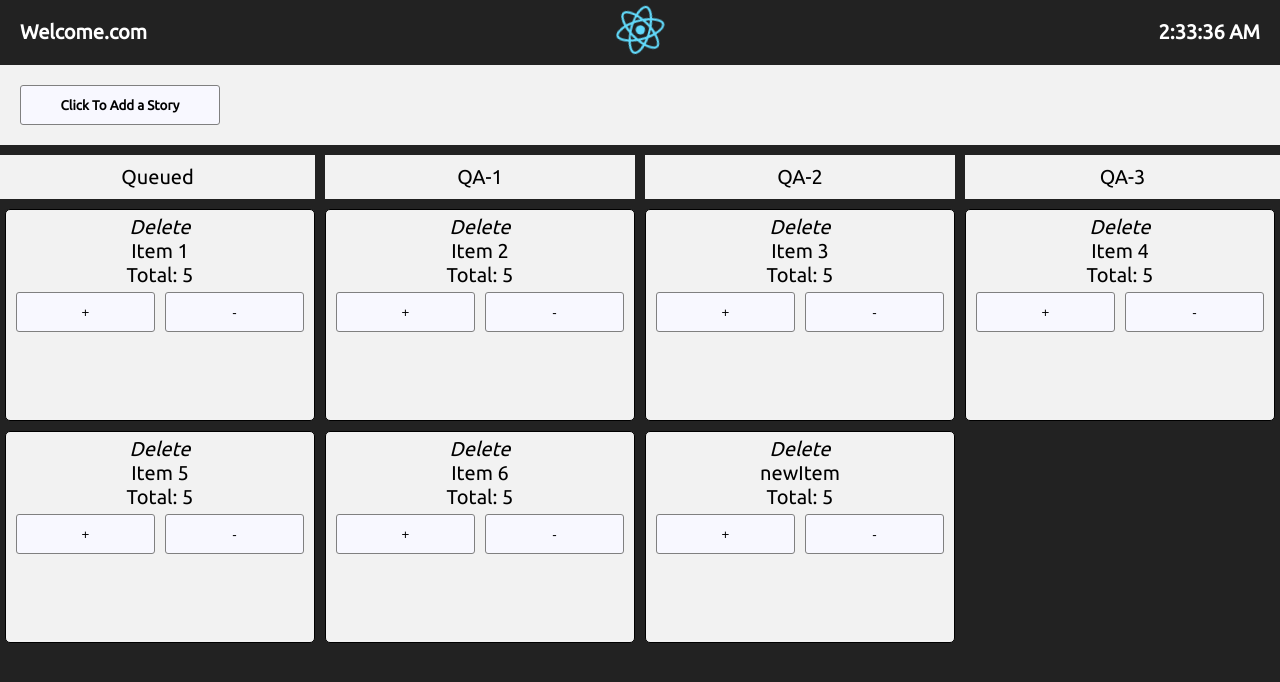
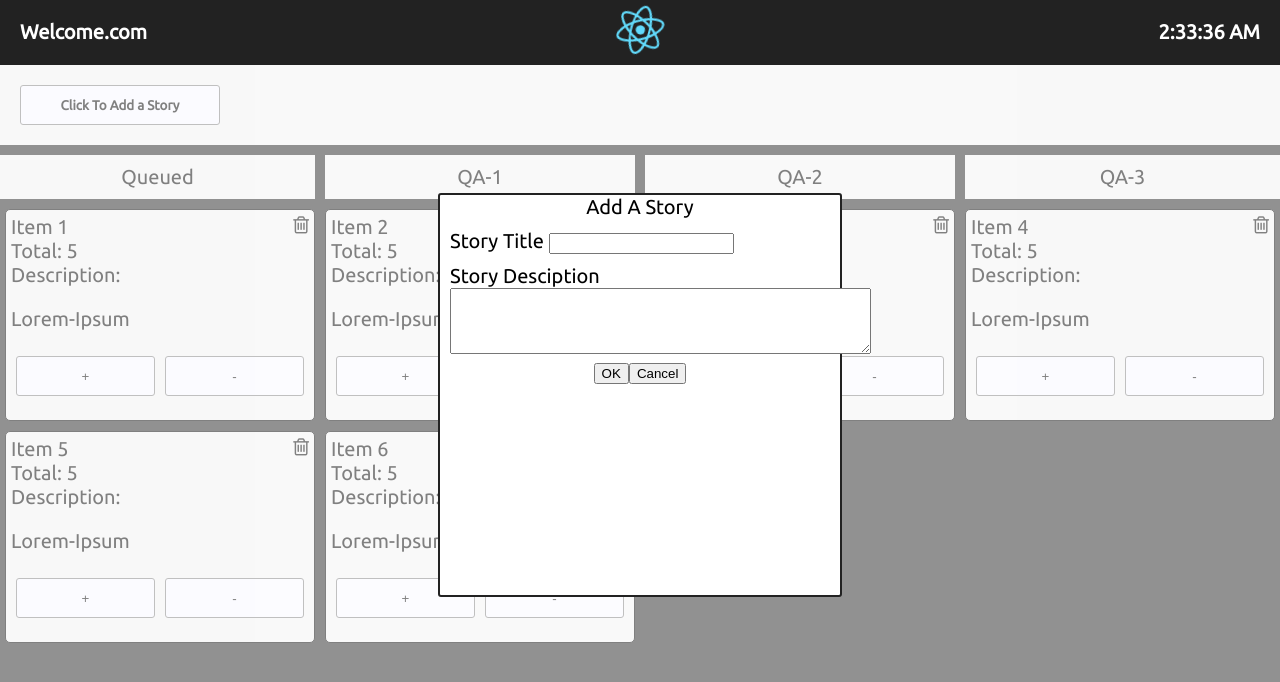
Before and after one commit to sjw787/env-grid-site, a React (Create React App) app: page / in a window 1280 px wide. Both pictures are taken after a click on the button "Click To Add a Story". Shown: the top 682 px of the page. Built offline with nearby package versions, Linux system fonts and the light colour scheme.

Commit message:
Added form to add custom cells.. now add a title and details!

```diff
--- a/package.json
+++ b/package.json
@@ -3,9 +3,11 @@
   "version": "0.1.0",
   "private": true,
   "dependencies": {
+    "font-awesome": "^4.7.0",
     "react": "^15.6.1",
     "react-absolute-grid": "^3.0.0",
     "react-dom": "^15.6.1",
+    "react-fontawesome": "^1.6.1",
     "react-grid-layout": "^0.14.7",
     "react-scripts": "1.0.10"
   },
--- a/src/App/App.css
+++ b/src/App/App.css
@@ -1,5 +1,6 @@
 html{
   background: #222;
+  overflow: hidden;
 }
 .App {
   text-align: center;
--- a/src/Clock/Clock.js
+++ b/src/Clock/Clock.js
@@ -4,7 +4,6 @@ class Clock extends Component{
   constructor(props){
     super(props);
     this.state = {date: new Date()};
-    console.log("props LOL", props);
   }
 
   componentDidMount() {
--- a/src/Grid/Grid.css
+++ b/src/Grid/Grid.css
@@ -41,6 +41,7 @@
   width: calc(25% - 22px);
   border: 1px solid black;
   border-radius: 5px;
+  text-align: left;
   display: inline-block;
   padding: 5px;
   margin: 5px;
@@ -48,11 +49,15 @@
 }
 
 .name{
-  display: block;
+  display: inline-block;
 }
 
 .total{
   display: block;
+}
+
+.name, .total{
+  display:
 }
 
 .addButton, .subButton{
@@ -95,7 +100,58 @@
   box-sizing: border-box;
 }
 
-i{
-  height:5px;
-  width:5px;
+.GridCell-icon{
+  float: right;
+  cursor: pointer;
 }
+
+.GridCell-icon:hover{
+  color: red;
+}
+
+#Grid-form-container{
+  width: 100%;
+  height: 100%;
+  background: rgba(255, 255, 255, 0.5);
+  z-index: 200;
+  position: fixed;
+}
+
+#Grid-form-content{
+  width: 400px;
+  height: 400px;
+  justify-content: center;
+  background: white;
+  color: black;
+  z-index: 300;
+  left: 0;
+  right: 0;
+  border: 2px solid #222;
+  border-radius: 3px;
+  margin: 10% auto;
+}
+#Form-inputs{
+  text-align: left;
+  margin: 5px 0 0 10px;
+}
+
+#Form-title, #Form-desc{
+  display: block;
+  margin-top: 10px;
+}
+
+#Form-cell-title, #Form-cell-desc{
+  margin-right: 5px;
+}
+
+#Grid-form-input, #Form-desc-input{
+  right: 10px;
+}
+
+#Grid-form-input, #Form-cell-title, #Form-cell-desc, #Form-desc-input{
+  display: inline-block;
+}
+
+#Grid-ok-button, #Grid-cancel-button{
+  display: inline-block;
+}
--- a/src/Grid/Grid.js
+++ b/src/Grid/Grid.js
@@ -1,52 +1,14 @@
 import './Grid.css'
-import React, { Component } from 'react';
+import React, { Component } from 'react'
 import GridCell from './GridCell'
 const items = [
-  {
-    name: "Item 1",
-    value: 5,
-    inc: 1,
-    dec: 1,
-    key: 1
-  },
-  {
-    name: "Item 2",
-    value: 5,
-    inc: 1,
-    dec: 1,
-    key: 2
-  },
-  {
-    name: "Item 3",
-    value: 5,
-    inc: 1,
-    dec: 1,
-    key: 3
-  },
-  {
-    name: "Item 4",
-    value: 5,
-    inc: 1,
-    dec: 1,
-    key: 4
-  },
-  {
-    name: "Item 5",
-    value: 5,
-    inc: 1,
-    dec: 1,
-    key: 5
-  },
-  {
-    name: "Item 6",
-    value: 5,
-    inc: 1,
-    dec: 1,
-    key: 6
-  }
+  {name: "Item 1", value: 5, desc: "Lorem-Ipsum", inc: 1, dec: 1, key: 1},
+  {name: "Item 2", value: 5, desc: "Lorem-Ipsum", inc: 1, dec: 1, key: 2},
+  {name: "Item 3", value: 5, desc: "Lorem-Ipsum", inc: 1, dec: 1, key: 3},
+  {name: "Item 4", value: 5, desc: "Lorem-Ipsum", inc: 1, dec: 1, key: 4},
+  {name: "Item 5", value: 5, desc: "Lorem-Ipsum", inc: 1, dec: 1, key: 5},
+  {name: "Item 6", value: 5, desc: "Lorem-Ipsum", inc: 1, dec: 1, key: 6}
 ]
-
-
 
 class Grid extends Component{
   constructor(props){
@@ -60,6 +22,7 @@ class Grid extends Component{
         key={index}
         index={index}
         name={item.name}
+        desc={item.desc}
         value={item.value}
         inc={item.inc}
         dec={item.dec}
@@ -67,12 +30,12 @@ class Grid extends Component{
     )
   }
 
-  addCell(e){
-    e.preventDefault();
+  addCell(){
     this.setState(function(prevState, props){
-      let newBody = items;
+      let newBody = items
       newBody.push({
-          name: "newItem",
+          name: this.state.title || "Default Title",
+          desc: this.state.desc || "Lorem Ipsum",
           value: 5,
           inc: 1,
           dec: 1,
@@ -81,8 +44,10 @@ class Grid extends Component{
 
       return {
         body: this.mapCells(newBody)
-      };
-    });
+      }
+    })
+
+    this.setState(() => ({title: "", desc: ""}))
   }
 
   removeCell(index){
@@ -95,14 +60,57 @@ class Grid extends Component{
     });
   }
 
+  hideForm(){
+    this.setState((prevState, props) => ({
+      form: <div></div>
+    }));
+  }
+
+  updateItems(){
+    this.addCell();
+    this.hideForm();
+  }
+
+  titleInputChange(e){
+    this.setState({title: e.target.value});
+    console.log(this.state);
+  }
+
+  descInputChange(e){
+    this.setState({desc: e.target.value});
+    console.log(this.state);
+  }
+
+  showForm(){
+    this.setState((prevState, props) => ({
+      form: (<div id="Grid-form-container" onClick={() => this.hideForm()}>
+              <div id="Grid-form-content" onClick={(e) => e.stopPropagation()}>
+                <span id="Grid-form-title">Add A Story</span>
+                <div id="Form-inputs">
+                  <div id="Form-title">
+                    <span id="Form-cell-title">Story Title</span>
+                    <input id="Grid-form-input" onChange={(e) => this.titleInputChange(e)}></input>
+                  </div>
+                  <div id="Form-desc">
+                    <span id="Form-cell-desc">Story Desciption</span>
+                    <textarea rows="4" cols="50" id="Form-desc-input" onChange={(e) => this.descInputChange(e)}></textarea>
+                  </div>
+                </div>
+                <button id="Grid-ok-button" onClick={() => this.updateItems()}>OK</button>
+                <button id="Grid-cancel-button" onClick={() => this.hideForm()}>Cancel</button>
+              </div>
+             </div>)
+    }));
+  }
 
   render(){
-    console.log((this.state.body));
     return (
+      <div>
+        {this.state.form}
         <div id="Grid-container">
           <div>
             <div id="Grid-controls">
-            <button id="Grid-add-button" onClick={this.addCell.bind(this)}>Click To Add a Story</button>
+              <button id="Grid-add-button" onClick={() => this.showForm()}>Click To Add a Story</button>
             </div>
             <div id="GridHeader-container">
               <div className="GridHeader-item GH-item-border-right">Queued</div>
@@ -115,6 +123,7 @@ class Grid extends Component{
             {this.state.body}
           </div>
         </div>
+      </div>
     )
   }
 }
--- a/src/Grid/GridCell.js
+++ b/src/Grid/GridCell.js
@@ -1,4 +1,5 @@
 import React, {Component} from 'react'
+import 'font-awesome/css/font-awesome.css'
 
 class GridCell extends Component{
   constructor(props){
@@ -33,9 +34,11 @@ class GridCell extends Component{
   render() {
     return (
       <div id={this.props.name} draggable="true" className="GridCell-content">
-        <i className="fa fa-trash-o" onClick={() => this.deleteCell()}>Delete</i>
         <span className="name">{this.props.name}</span>
+        <i className='GridCell-icon fa fa-trash-o' onClick={() => this.deleteCell()}></i>
         <span className="total">Total: {this.state.value}</span>
+        <span className="name">Description: </span>
+        <p>{this.props.desc}</p>
         <button className="addButton" onClick={() => this.addButton()}>+</button>
         <button className="subButton" onClick={() => this.subButton()}>-</button>
       </div>
```
Also changed, not shown: src/App/App.js (+0 -7 lines), 1 other file (tests, documents, lock files or other folders). Lines whose indentation alone changed are shown as unchanged.
